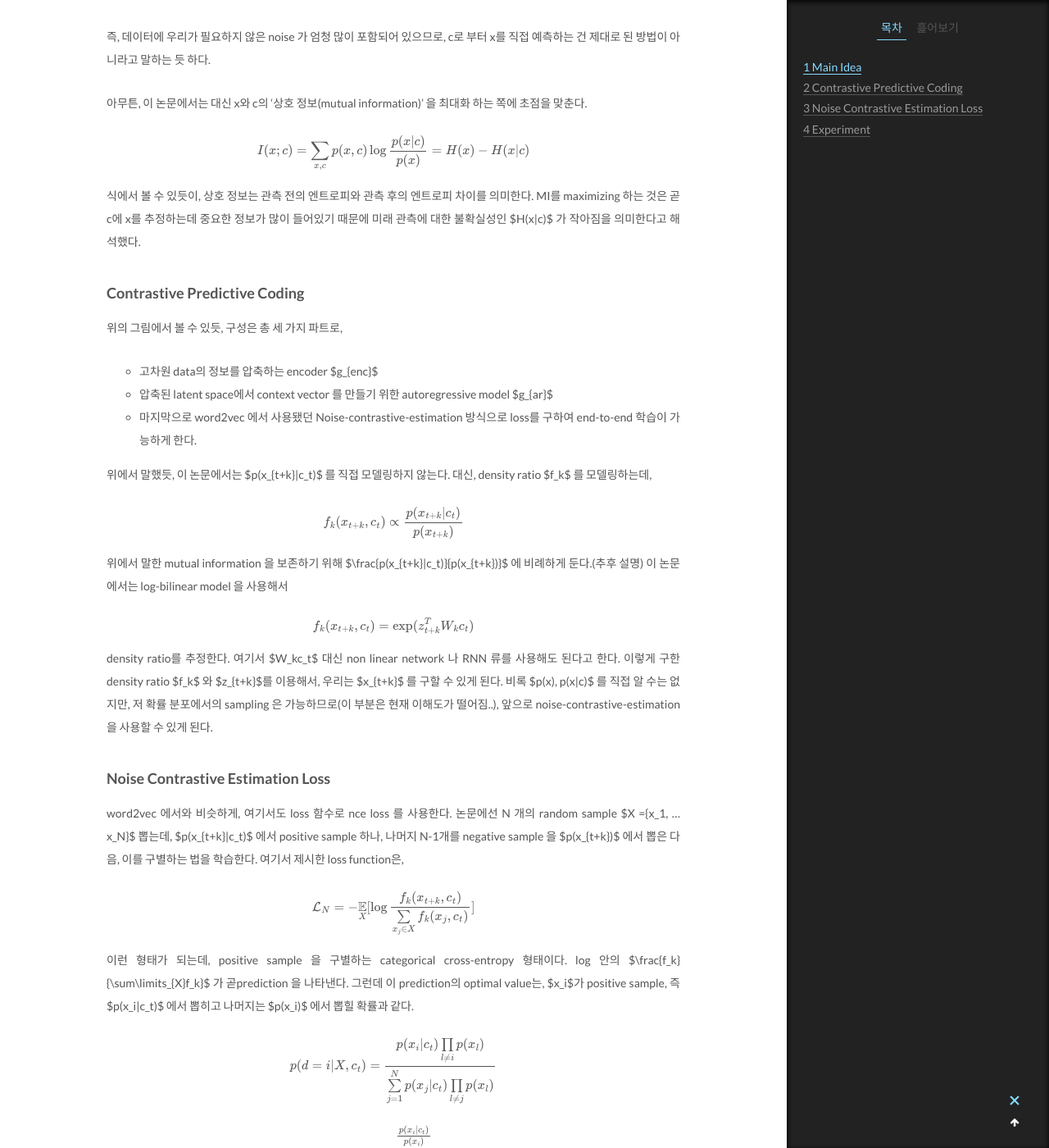
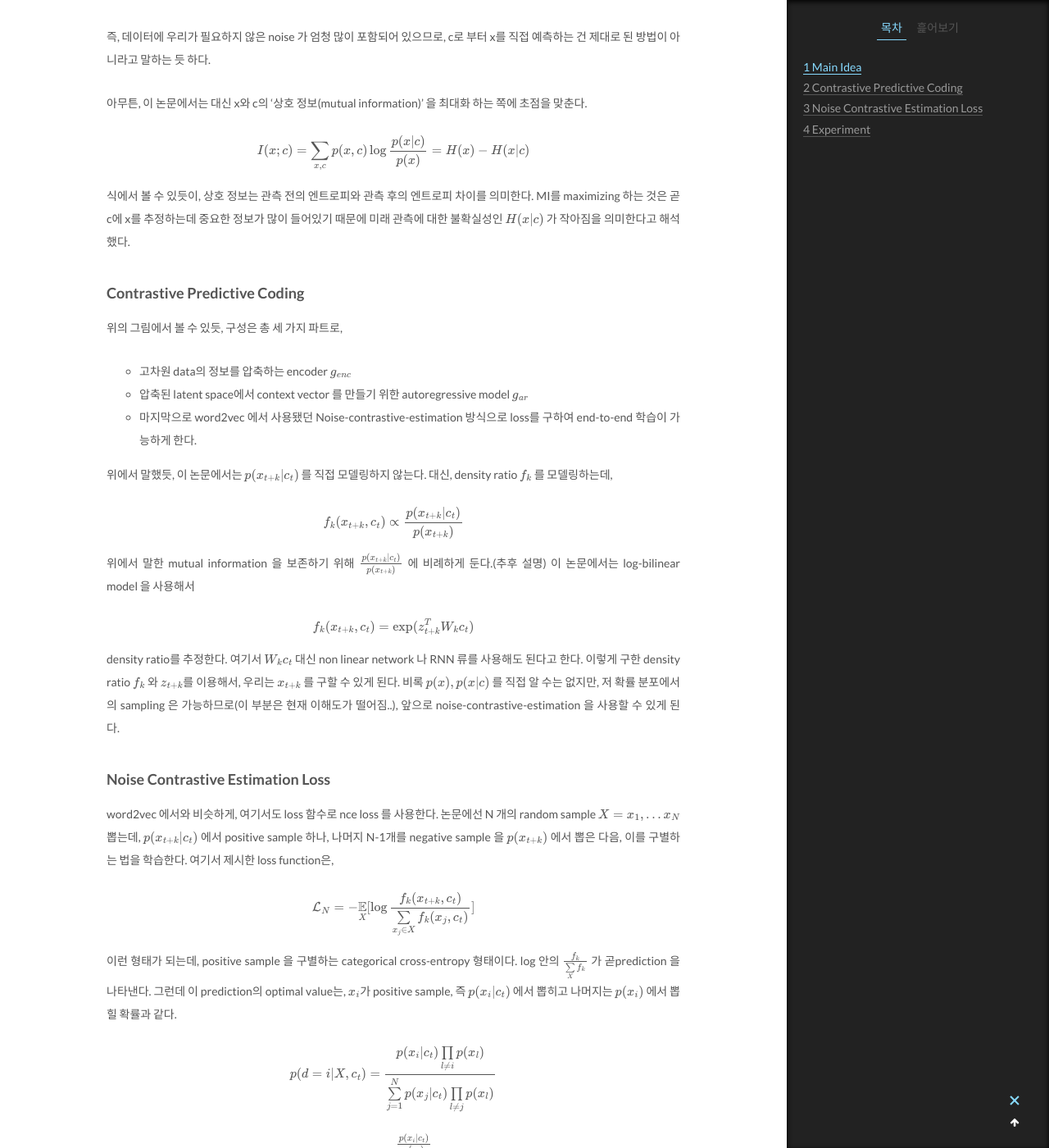
Before and after one commit to DH95/DH95.github.io, a Jekyll site: the page built from _posts/2018-10-11-Representation-Learning-with-Contrastive-Predictive-Coding.md, in a window 1280 px wide and 1400 px high, scrolled down 2151 px. Shown: the whole window at 82% size. Built offline with Jekyll 4.4.1, drawn with Linux system fonts in a browser that asks for light colours; formulas are drawn with MathJax 3; some of the changed text lies outside the part shown.

```diff
--- a/_posts/2018-10-11-Representation-Learning-with-Contrastive-Predictive-Coding.md
+++ b/_posts/2018-10-11-Representation-Learning-with-Contrastive-Predictive-Coding.md
@@ -47,57 +47,57 @@ I(x;c) = \sum\limits_{x,c} p(x,c)\log\frac{p(x|c)}{p(x)} = H(x)-H(x|c)
 $$
 
 식에서 볼 수 있듯이, 상호 정보는 관측 전의 엔트로피와 관측 후의 엔트로피 차이를 의미한다.
-MI를 maximizing 하는 것은 곧 c에 x를 추정하는데 중요한 정보가 많이 들어있기 때문에 미래 관측에 대한 불확실성인 $H(x|c)$ 가 작아짐을 의미한다고 해석했다.
+MI를 maximizing 하는 것은 곧 c에 x를 추정하는데 중요한 정보가 많이 들어있기 때문에 미래 관측에 대한 불확실성인 $$H(x|c)$$ 가 작아짐을 의미한다고 해석했다.
 
 ### Contrastive Predictive Coding
 
 위의 그림에서 볼 수 있듯, 구성은 총 세 가지 파트로,
 
-- 고차원 data의 정보를 압축하는 encoder $g_{enc}$
-- 압축된 latent space에서 context vector 를 만들기 위한 autoregressive model $g_{ar}$
+- 고차원 data의 정보를 압축하는 encoder $$g_{enc}$$
+- 압축된 latent space에서 context vector 를 만들기 위한 autoregressive model $$g_{ar}$$
 - 마지막으로 word2vec 에서 사용됐던 Noise-contrastive-estimation 방식으로 loss를 구하여 end-to-end 학습이 가능하게 한다.
 
-위에서 말했듯, 이 논문에서는 $p(x_{t+k}|c_t)$  를 직접 모델링하지 않는다.
-대신,  density ratio $f_k$ 를 모델링하는데,
+위에서 말했듯, 이 논문에서는 $$p(x_{t+k}|c_t)$$  를 직접 모델링하지 않는다.
+대신,  density ratio $$f_k$$ 를 모델링하는데,
 
 $$
 f_k(x_{t+k},c_t) \propto \frac{p(x_{t+k}|c_t)}{p(x_{t+k})}
 $$
 
-위에서 말한 mutual information 을 보존하기 위해 $\frac{p(x_{t+k}|c_t)}{p(x_{t+k})}$ 에 비례하게 둔다.(추후 설명)
+위에서 말한 mutual information 을 보존하기 위해 $$\frac{p(x_{t+k}|c_t)}{p(x_{t+k})}$$ 에 비례하게 둔다.(추후 설명)
 이 논문에서는 log-bilinear model 을 사용해서
 
 $$
 f_k(x_{t+k},c_t) = \exp(z_{t+k}^TW_kc_t)
 $$
 
-density ratio를 추정한다. 여기서 $W_kc_t$ 대신 non linear network 나 RNN 류를 사용해도 된다고 한다.
-이렇게 구한 density ratio $f_k$ 와 $z_{t+k}$를 이용해서, 우리는 $x_{t+k}$ 를 구할 수 있게 된다. 비록 $p(x), p(x|c)$ 를 직접 알 수는 없지만, 저 확률 분포에서의 sampling 은 가능하므로(이 부분은 현재 이해도가 떨어짐..), 앞으로 noise-contrastive-estimation 을 사용할 수 있게 된다.
+density ratio를 추정한다. 여기서 $$W_kc_t$$ 대신 non linear network 나 RNN 류를 사용해도 된다고 한다.
+이렇게 구한 density ratio $$f_k$$ 와 $$z_{t+k}$$를 이용해서, 우리는 $$x_{t+k}$$ 를 구할 수 있게 된다. 비록 $$p(x), p(x|c)$$ 를 직접 알 수는 없지만, 저 확률 분포에서의 sampling 은 가능하므로(이 부분은 현재 이해도가 떨어짐..), 앞으로 noise-contrastive-estimation 을 사용할 수 있게 된다.
 
 ### Noise Contrastive Estimation Loss
 
-word2vec 에서와 비슷하게, 여기서도 loss 함수로 nce loss 를 사용한다. 논문에선 N 개의 random sample $X ={x_1, ... x_N}$ 뽑는데, $p(x_{t+k}|c_t)$ 에서 positive sample 하나, 나머지 N-1개를 negative sample 을 $p(x_{t+k})$ 에서 뽑은 다음, 이를 구별하는 법을 학습한다.
+word2vec 에서와 비슷하게, 여기서도 loss 함수로 nce loss 를 사용한다. 논문에선 N 개의 random sample $$X ={x_1, ... x_N}$$ 뽑는데, $$p(x_{t+k}|c_t)$$ 에서 positive sample 하나, 나머지 N-1개를 negative sample 을 $$p(x_{t+k})$$ 에서 뽑은 다음, 이를 구별하는 법을 학습한다.
 여기서 제시한 loss function은,
 
 $$
 \mathcal{L}_N = - \displaystyle \mathop{\mathbb{E}}_{X}[\log\frac{f_k(x_{t+k},c_t)}{\sum\limits_{x_j\in X}f_k(x_j, c_t)}]
 $$
 
-이런 형태가 되는데, positive sample 을 구별하는 categorical cross-entropy 형태이다. log 안의 $\frac{f_k}{\sum\limits_{X}f_k}$ 가 곧prediction 을 나타낸다.
-그런데 이 prediction의 optimal value는, $x_i$가 positive sample, 즉 $p(x_i|c_t)$ 에서 뽑히고 나머지는 $p(x_i)$ 에서 뽑힐 확률과 같다.
+이런 형태가 되는데, positive sample 을 구별하는 categorical cross-entropy 형태이다. log 안의 $$\frac{f_k}{\sum\limits_{X}f_k}$$ 가 곧prediction 을 나타낸다.
+그런데 이 prediction의 optimal value는, $$x_i$$가 positive sample, 즉 $$p(x_i|c_t)$$ 에서 뽑히고 나머지는 $$p(x_i)$$ 에서 뽑힐 확률과 같다.
 
 $$
 \begin{align} p(d=i|X,c_t) & = \frac{p(x_i|c_t)\prod\limits_{l\neq i}p(x_l)}{\sum\limits_{j=1}^N p(x_j|c_t)\prod\limits_{l\neq j}p(x_l)}
 \\\\ & = \frac{\frac{p(x_i|c_t)}{p(x_i)}}{\sum\limits_{j=1}^N\frac{p(x_j|c_t)}{p(x_j)}}\end{align}
 $$
 
-즉, $f(x_{t+k}, c_t)$ 의 optimal value는 위에서 말했던 것처럼 $\frac{p(x_{t+k}|c_k)}{p(x_{t+k})}$ 에 비례하게 되고, 이는 negative sample을 어떻게 뽑아도 보존된다. 또한, Appendix 에서는 mutual information 의 lower bound에 대한 증명을 제공했다.
+즉, $$f(x_{t+k}, c_t)$$ 의 optimal value는 위에서 말했던 것처럼 $$\frac{p(x_{t+k}|c_k)}{p(x_{t+k})}$$ 에 비례하게 되고, 이는 negative sample을 어떻게 뽑아도 보존된다. 또한, Appendix 에서는 mutual information 의 lower bound에 대한 증명을 제공했다.
 
 $$
 I(x_{t+k}, c_t)\geq \log(N)-\mathcal{L}_{N}
 $$
 
-식에서 볼 수 있듯,  N의 크기를 키울 수록, 또 $\mathcal{L}_{N}$ 을 maximize 할 수록 lower bound 가 증가한다.
+식에서 볼 수 있듯,  N의 크기를 키울 수록, 또 $$\mathcal{L}_{N}$$ 을 maximize 할 수록 lower bound 가 증가한다.
 
 ### Experiment
 
```
